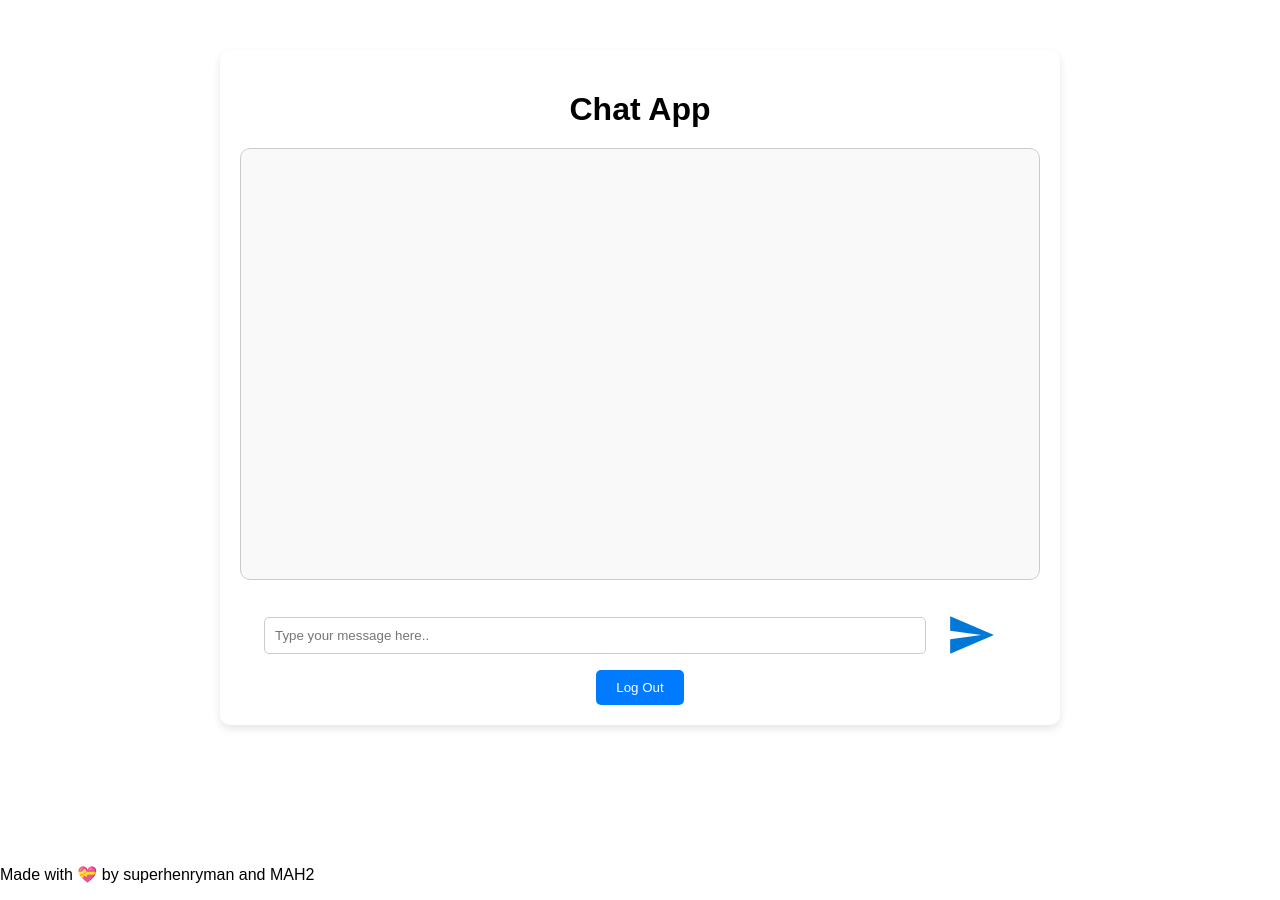
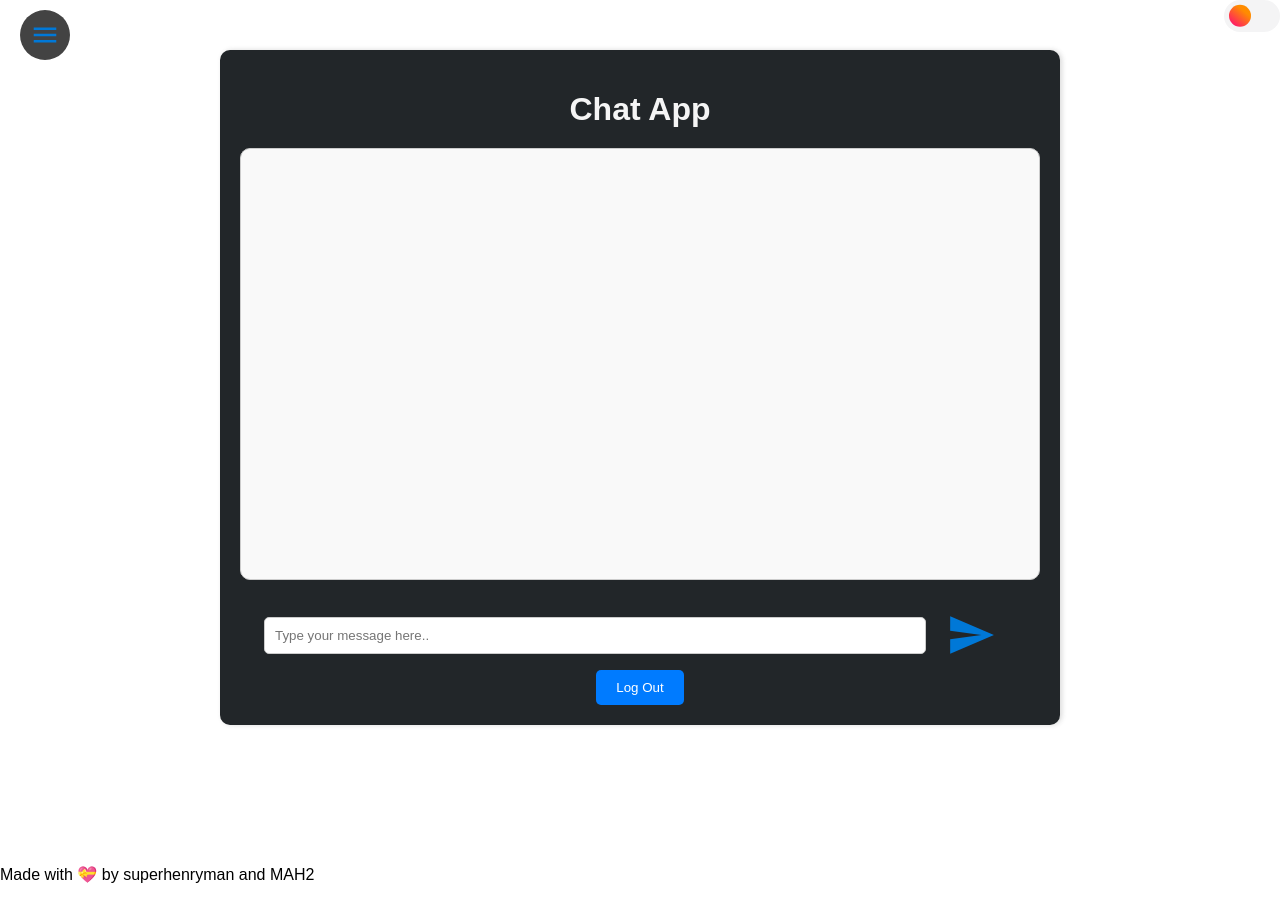
Before and after one commit to superhenryman/DiscordUnblocked, a Flask app: page /chatpage in a window 1280 px wide. Run offline with Flask 3, Linux system fonts and the light colour scheme; the visitor is signed in with stand-in values (Sample User, id 1); some libraries are stand-ins or nearby versions.

Commit message:
added dark mode + sidebar

```diff
--- a/templates/chatpage.html
+++ b/templates/chatpage.html
@@ -9,7 +9,20 @@
     <script src="https://cdn.jsdelivr.net/npm/socket.io-client@4.5.1/dist/socket.io.min.js"></script>
   </head>
   <body>
-    <div class="container">
+    <button class="toggle-sidebar">
+      <svg xmlns="http://www.w3.org/2000/svg" viewBox="0 0 24 24">
+        <path d="M3 6h18v2H3V6zm0 5h18v2H3v-2zm0 5h18v2H3v-2z"/>
+      </svg>
+    </button>
+    <div class="sidebar" id="sidebar">
+      <h2>Chat Rooms</h2>
+      <ul>
+        <li><svg xmlns="http://www.w3.org/2000/svg" width="24" height="24" fill="currentColor" class="bi bi-globe" viewBox="0 0 16 16">
+          <path d="M0 8a8 8 0 1 1 16 0A8 8 0 0 1 0 8m7.5-6.923c-.67.204-1.335.82-1.887 1.855A8 8 0 0 0 5.145 4H7.5zM4.09 4a9.3 9.3 0 0 1 .64-1.539 7 7 0 0 1 .597-.933A7.03 7.03 0 0 0 2.255 4zm-.582 3.5c.03-.877.138-1.718.312-2.5H1.674a7 7 0 0 0-.656 2.5zM4.847 5a12.5 12.5 0 0 0-.338 2.5H7.5V5zM8.5 5v2.5h2.99a12.5 12.5 0 0 0-.337-2.5zM4.51 8.5a12.5 12.5 0 0 0 .337 2.5H7.5V8.5zm3.99 0V11h2.653c.187-.765.306-1.608.338-2.5zM5.145 12q.208.58.468 1.068c.552 1.035 1.218 1.65 1.887 1.855V12zm.182 2.472a7 7 0 0 1-.597-.933A9.3 9.3 0 0 1 4.09 12H2.255a7 7 0 0 0 3.072 2.472M3.82 11a13.7 13.7 0 0 1-.312-2.5h-2.49c.062.89.291 1.733.656 2.5zm6.853 3.472A7 7 0 0 0 13.745 12H11.91a9.3 9.3 0 0 1-.64 1.539 7 7 0 0 1-.597.933M8.5 12v2.923c.67-.204 1.335-.82 1.887-1.855q.26-.487.468-1.068zm3.68-1h2.146c.365-.767.594-1.61.656-2.5h-2.49a13.7 13.7 0 0 1-.312 2.5m2.802-3.5a7 7 0 0 0-.656-2.5H12.18c.174.782.282 1.623.312 2.5zM11.27 2.461c.247.464.462.98.64 1.539h1.835a7 7 0 0 0-3.072-2.472c.218.284.418.598.597"/>
+        </svg></li>
+      </ul>
+    </div>
+    <div class="container" id="container">
       <h1>Chat App</h1>
       <div class="chat-box" id="chatBox">
       </div>
@@ -27,6 +40,12 @@
       <form action="/logout">
         <button type="submit">Log Out</button>
       </form>
+    </div>
+    <div class="checkbox-wrapper-54">
+      <label class="switch">
+        <input type="checkbox" id="darkModeToggle">
+        <span class="slider"></span>
+      </label>
     </div>
     <script>
       const socket = io.connect();
@@ -75,6 +94,40 @@
           { once: true }
         );
       });
+
+      const toggleSidebarButton = document.querySelector('.toggle-sidebar');
+      const sidebar = document.getElementById('sidebar');
+
+      toggleSidebarButton.addEventListener('click', () => {
+        sidebar.classList.toggle('open');
+      });
+
+      const darkModeToggle = document.getElementById('darkModeToggle');
+      const chatBox = document.getElementById('chatBox');
+      const container = document.getElementById('container');
+      document.addEventListener('DOMContentLoaded', () => {
+    const prefersDarkScheme = window.matchMedia("(prefers-color-scheme: dark)");
+    if (prefersDarkScheme.matches) {
+        document.body.classList.add('dark-mode');
+        chatBox.classList.add('dark-mode');
+        container.classList.toggle('container-dark-mode');
+        darkModeToggle.checked = true;
+    }
+
+    const prefersLightScheme = window.matchMedia("(prefers-color-scheme: light)");
+    if (prefersLightScheme.matches) {
+        document.body.classList.remove('dark-mode');
+        chatBox.classList.remove('dark-mode');
+        container.classList.toggle('container-dark-mode');
+        darkModeToggle.checked = false;
+    }
+
+    darkModeToggle.addEventListener('change', () => {
+        document.body.classList.toggle('dark-mode', darkModeToggle.checked);
+        chatBox.classList.toggle('dark-mode', darkModeToggle.checked);
+        container.classList.toggle('container-dark-mode', darkModeToggle.checked);
+  });
+});
     </script>
     <footer id="credits">
       <p>Made with 💝 by superhenryman and MAH2</p>
```
